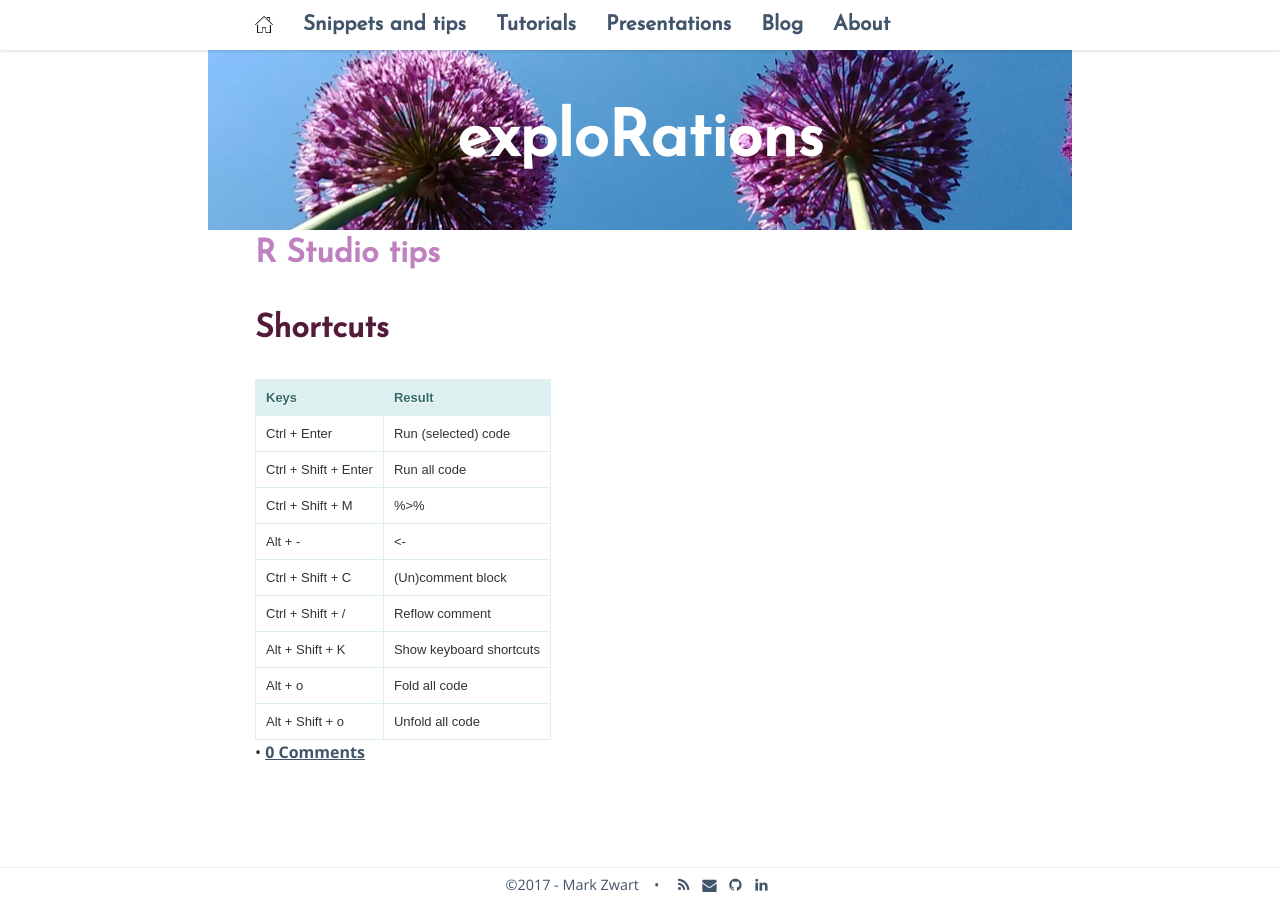
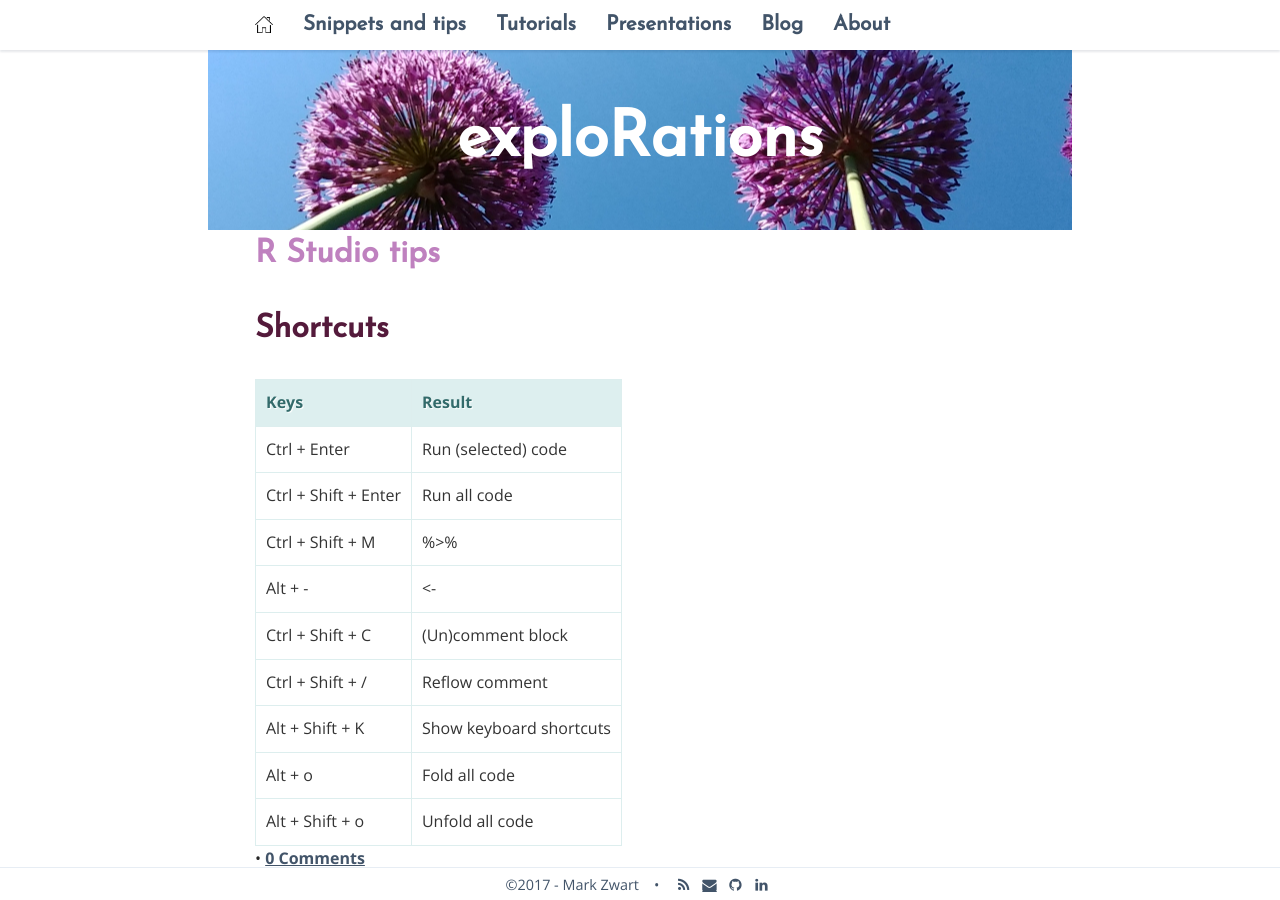
Before and after one commit to mark-me/mark-me.github.io, a Jekyll site: the page built from _pages/snippets-and-tips/r-studio-tips.md, in a window 1280 px wide. Built offline with Jekyll 4.4.1, drawn with Linux system fonts in a browser that asks for light colours; nearby versions of some CDN libraries; comment, search, counter and statistics services are not loaded.

Commit message:
Update _layout.scss

```diff
--- a/_sass/_layout.scss
+++ b/_sass/_layout.scss
@@ -139,7 +139,6 @@ table{
     border: solid 1px #DDEEEE;
     border-collapse: collapse;
     border-spacing: 0;
-    font: normal 13px Arial, sans-serif;
 }
 th{
     background-color: #DDEFEF;
```
